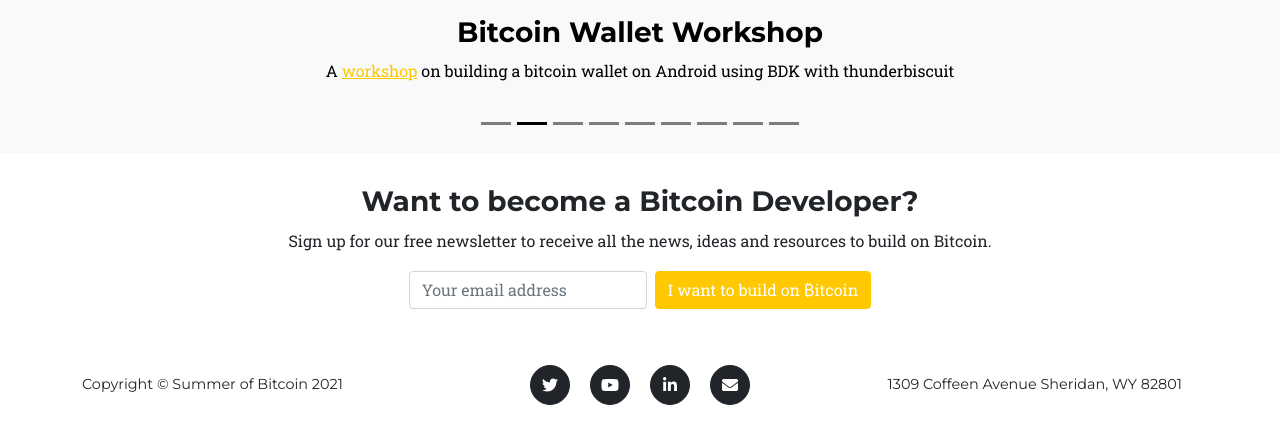
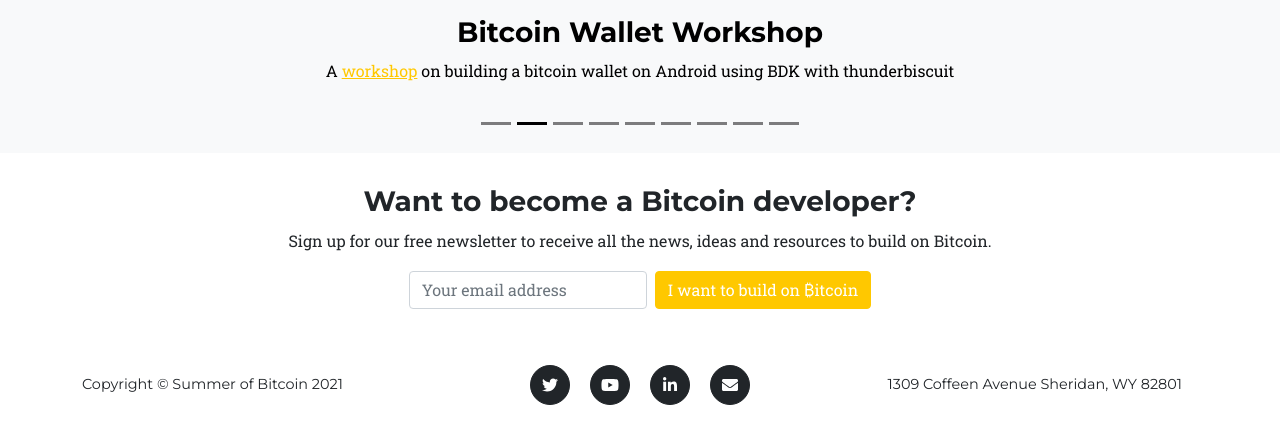
Before and after one commit to SummerOfBitcoin/summer-of-bitcoin, a Jekyll site: the page index.html, which Jekyll copies as it is, in a window 1280 px wide and 900 px high, scrolled down 3277 px, cut to the strip 471-900 px from the top of the window. Built offline with Jekyll 4.4.1, drawn with Linux system fonts in a browser that asks for light colours.

Commit message:
fix case

```diff
--- a/index.html
+++ b/index.html
@@ -1056,7 +1056,7 @@
         <section class="page-section">
           <div class="container">
           <div class="row">
-            <div class="col-lg-12 mx-auto text-center"><h3>Want to become a Bitcoin Developer?</h3><p> Sign up for our free newsletter to receive all the news, ideas and resources to build on Bitcoin.</p></div>
+            <div class="col-lg-12 mx-auto text-center"><h3>Want to become a Bitcoin developer?</h3><p> Sign up for our free newsletter to receive all the news, ideas and resources to build on Bitcoin.</p></div>
           </div>
 
           <div class="row">
```
